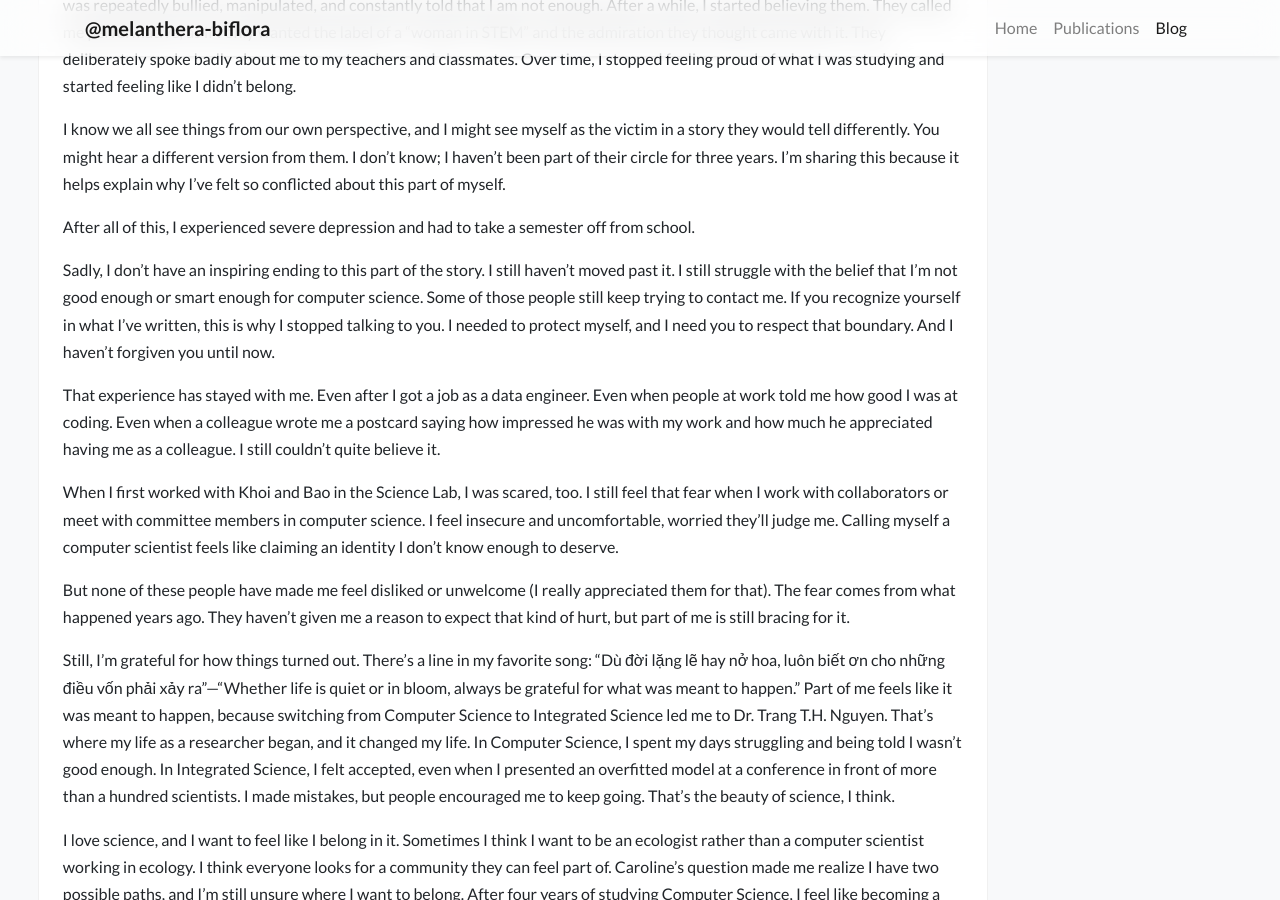
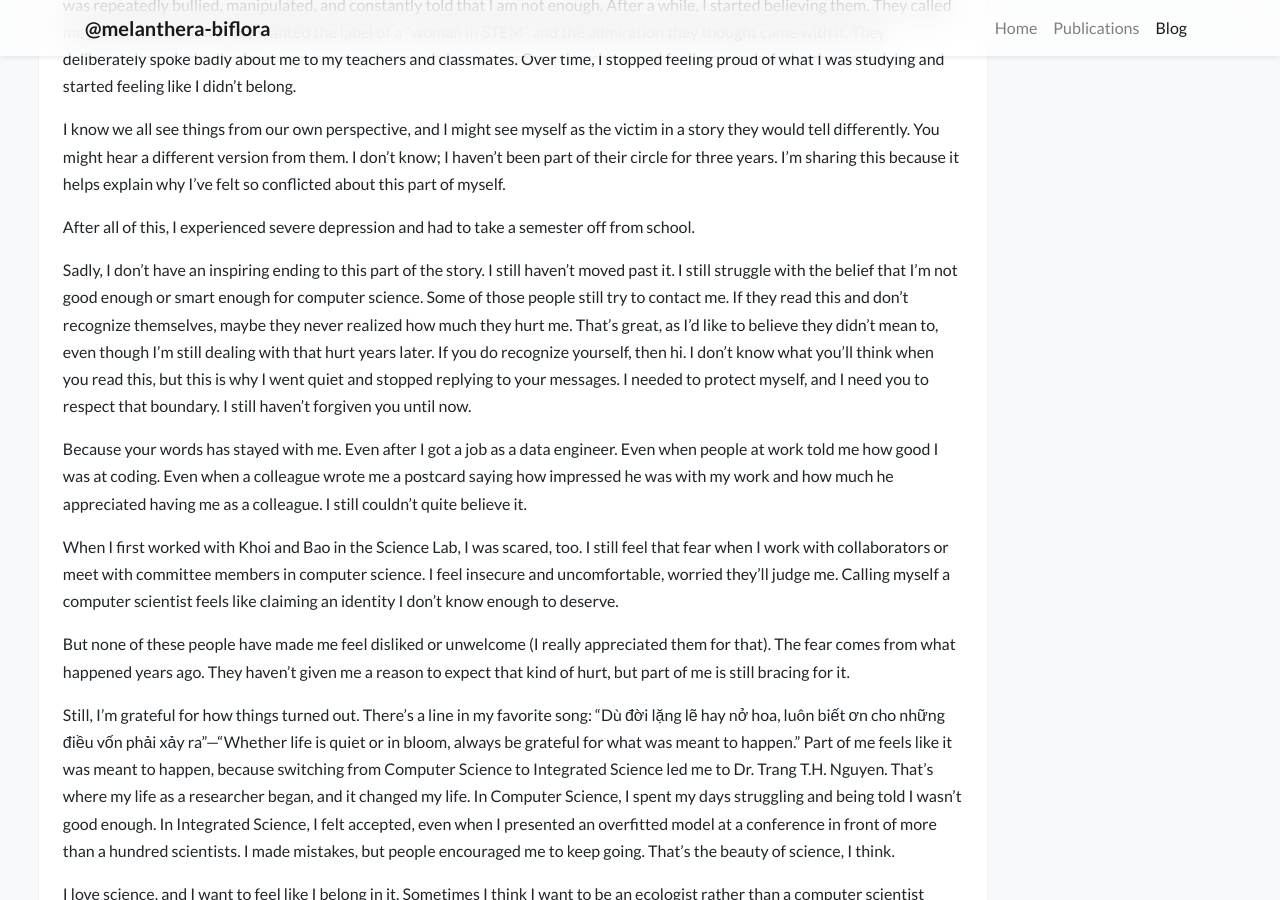
Before and after one commit to melanthera-biflora/melanthera-biflora.github.io, a Jekyll site: the page built from _posts/2026-10-21-blog-post-1.md, in a window 1280 px wide and 900 px high, scrolled down 695 px. Built offline with Jekyll 4.4.1, drawn with Linux system fonts in a browser that asks for light colours; nearby versions of some CDN libraries; a style sheet for code colours, icons or effects is not loaded.

Commit message:
Edit personal narrative in blog post

```diff
--- a/_posts/2026-10-21-blog-post-1.md
+++ b/_posts/2026-10-21-blog-post-1.md
@@ -20,15 +20,15 @@ I used to proudly say I am computer science student.
 
 I still remember Sebastian teaching me to write “Hello World,” and the first lines of code I wrote for a group project. I remember anh Phuc excitedly telling me, “You’re smart, em!” (Thank you, anh Phuc. That moment meant a lot to me.) I used to be so excited to tell people I was studying Computer Science.
 
-Sadly, that changed. My experience in this male-dominated major hurt me so much that I wanted nothing to do with it anymore. I was repeatedly bullied, manipulated, and constantly told that I am not enough.  After a while, I started believing them. They called me performative, as if I only wanted the label of a “woman in STEM” and the admiration they thought came with it. They deliberately spoke badly about me to my teachers and classmates. Over time, I stopped feeling proud of what I was studying and started feeling like I didn’t belong.
+Sadly, that changed. My experience in this male-dominated major hurt me so much that I wanted nothing to do with it anymore. I was repeatedly bullied, manipulated, and constantly told that I am not enough. After a while, I started believing them. They called me performative, as if I only wanted the label of a “woman in STEM” and the admiration they thought came with it. They deliberately spoke badly about me to my teachers and classmates. Over time, I stopped feeling proud of what I was studying and started feeling like I didn’t belong.
 
 I know we all see things from our own perspective, and I might see myself as the victim in a story they would tell differently. You might hear a different version from them. I don’t know; I haven’t been part of their circle for three years. I’m sharing this because it helps explain why I’ve felt so conflicted about this part of myself.
 
 After all of this, I experienced severe depression and had to take a semester off from school.
 
-Sadly, I don’t have an inspiring ending to this part of the story. I still haven’t moved past it. I still struggle with the belief that I’m not good enough or smart enough for computer science. Some of those people still keep trying to contact me. If you recognize yourself in what I’ve written, this is why I stopped talking to you. I needed to protect myself, and I need you to respect that boundary. And I haven’t forgiven you until now.
+Sadly, I don’t have an inspiring ending to this part of the story. I still haven’t moved past it. I still struggle with the belief that I’m not good enough or smart enough for computer science. Some of those people still try to contact me. If they read this and don’t recognize themselves, maybe they never realized how much they hurt me. That's great, as I’d like to believe they didn’t mean to, even though I’m still dealing with that hurt years later. If you do recognize yourself, then hi. I don’t know what you’ll think when you read this, but this is why I went quiet and stopped replying to your messages. I needed to protect myself, and I need you to respect that boundary. I still haven’t forgiven you until now.
 
-That experience has stayed with me. Even after I got a job as a data engineer. Even when people at work told me how good I was at coding. Even when a colleague wrote me a postcard saying how impressed he was with my work and how much he appreciated having me as a colleague. I still couldn’t quite believe it.
+Because your words has stayed with me. Even after I got a job as a data engineer. Even when people at work told me how good I was at coding. Even when a colleague wrote me a postcard saying how impressed he was with my work and how much he appreciated having me as a colleague. I still couldn’t quite believe it.
 
 When I first worked with Khoi and Bao in the Science Lab, I was scared, too. I still feel that fear when I work with collaborators or meet with committee members in computer science. I feel insecure and uncomfortable, worried they’ll judge me. Calling myself a computer scientist feels like claiming an identity I don’t know enough to deserve.
 
```
